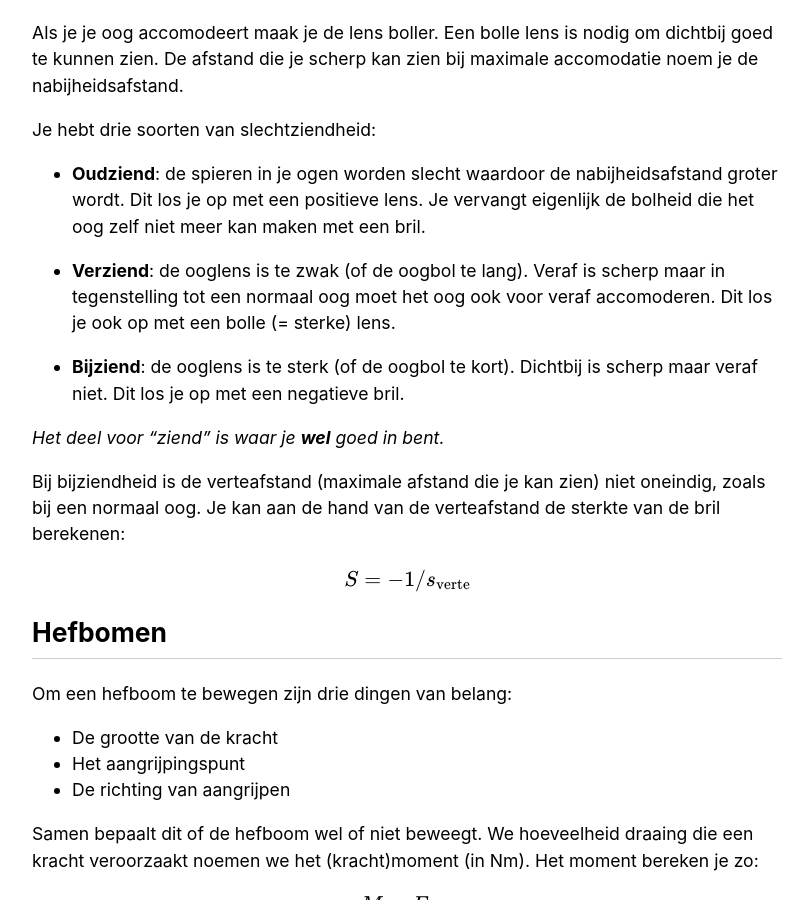
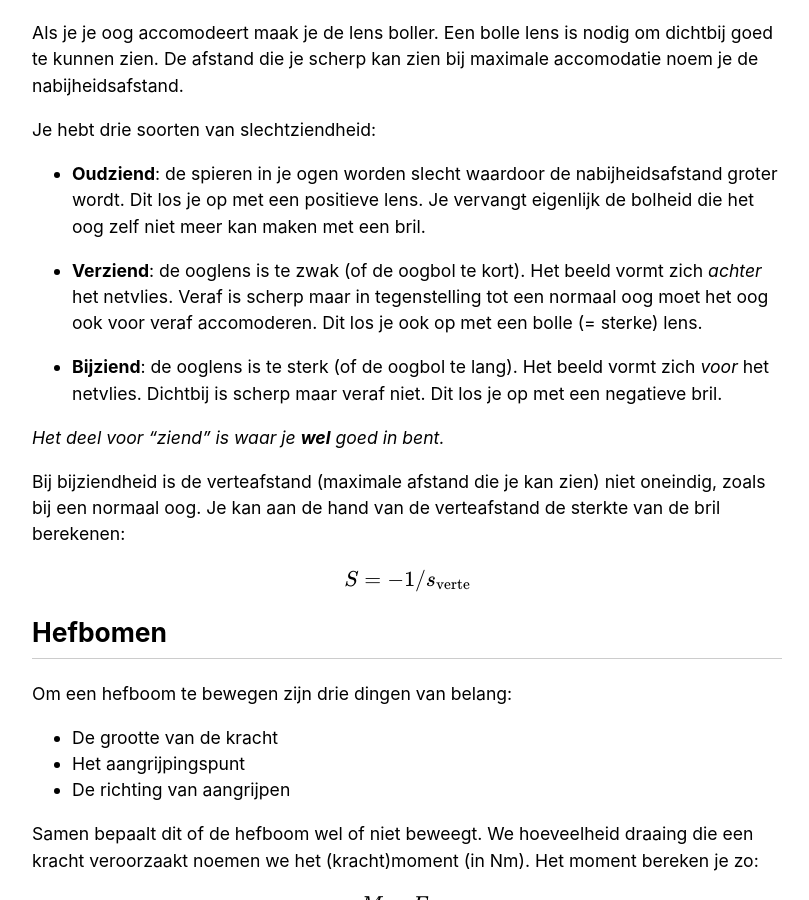
Before and after one commit to RobinBoers/school.geheimesite.nl, a Jekyll site: the page built from 5VWO/TW2/Natuurkunde.md, in a window 1280 px wide and 900 px high, scrolled down 5200 px. Shown: the whole window, without its empty margins (233-1042 px from the left). Built offline with Jekyll 4.4.1, drawn with Linux system fonts in a browser that asks for light colours; our own code applies the rules of GitHub Pages for plain Markdown files.

Commit message:
Fix More Typos(tm)

```diff
--- a/5VWO/TW2/Natuurkunde.md
+++ b/5VWO/TW2/Natuurkunde.md
@@ -131,9 +131,9 @@ Je hebt drie soorten van slechtziendheid:
 
 - **Oudziend**: de spieren in je ogen worden slecht waardoor de nabijheidsafstand groter wordt. Dit los je op met een positieve lens. Je vervangt eigenlijk de bolheid die het oog zelf niet meer kan maken met een bril.
 
-- **Verziend**: de ooglens is te zwak (of de oogbol te lang). Veraf is scherp maar in tegenstelling tot een normaal oog moet het oog ook voor veraf accomoderen. Dit los je ook op met een bolle (= sterke) lens.
+- **Verziend**: de ooglens is te zwak (of de oogbol te kort). Het beeld vormt zich *achter* het netvlies. Veraf is scherp maar in tegenstelling tot een normaal oog moet het oog ook voor veraf accomoderen. Dit los je ook op met een bolle (= sterke) lens.
 
-- **Bijziend**: de ooglens is te sterk (of de oogbol te kort). Dichtbij is scherp maar veraf niet. Dit los je op met een negatieve bril.
+- **Bijziend**: de ooglens is te sterk (of de oogbol te lang). Het beeld vormt zich *voor* het netvlies. Dichtbij is scherp maar veraf niet. Dit los je op met een negatieve bril.
 
 _Het deel voor "ziend" is waar je **wel** goed in bent._
 
```
